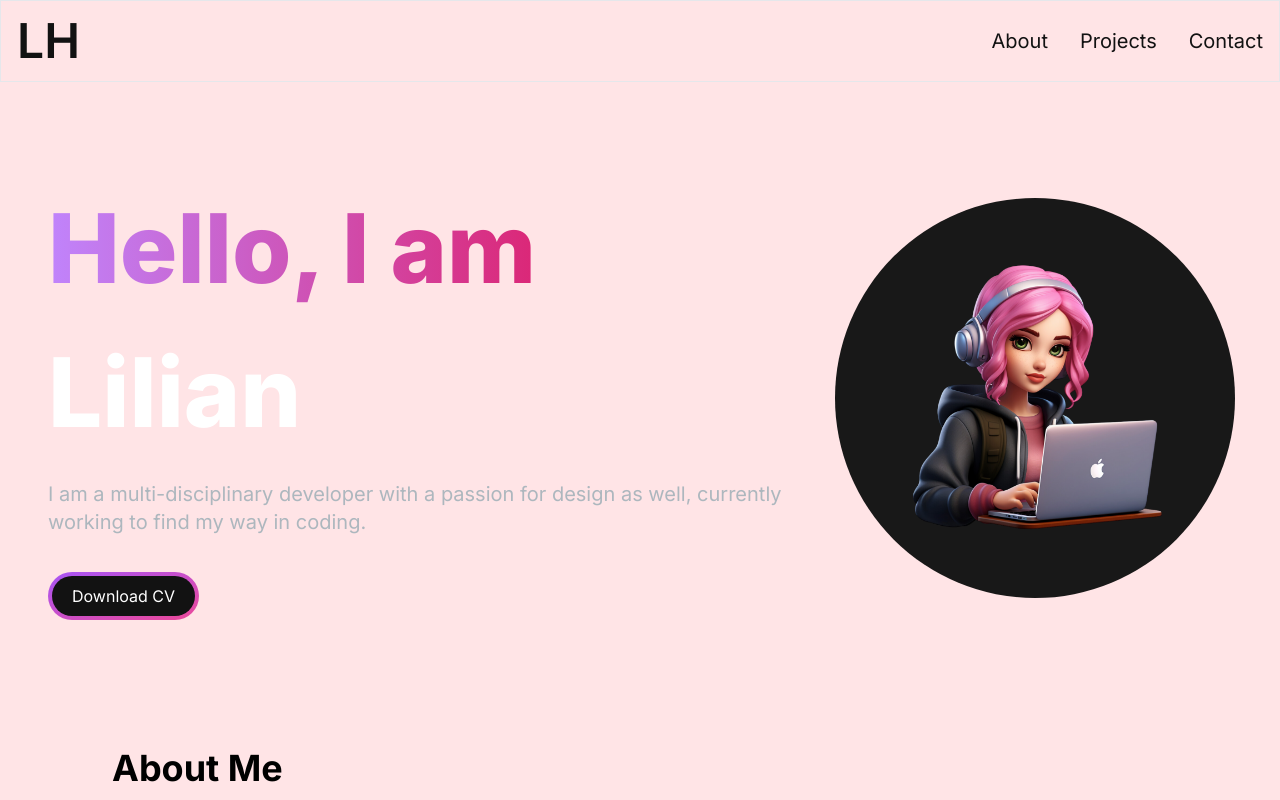
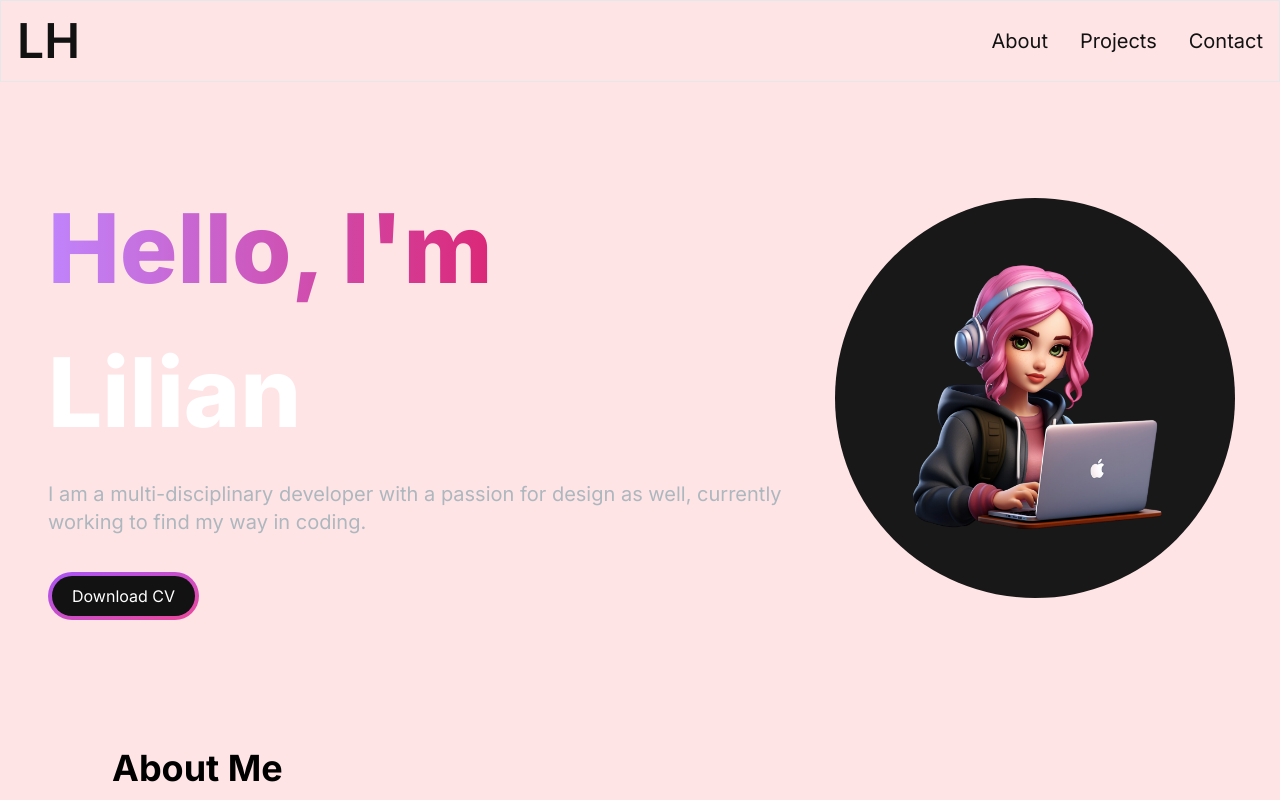
Before and after one commit to lilian-su/my-first-portfolio, a Next.js app: page / in a window 1280 px wide. Shown: the top 800 px of the page. Built offline with nearby package versions, Linux system fonts and the light colour scheme.

Commit message:
Update HeroSection.jsx

```diff
--- a/src/app/components/HeroSection.jsx
+++ b/src/app/components/HeroSection.jsx
@@ -17,15 +17,13 @@ const HeroSection = () => {
         >
           <h1 className="text-white mb-4 text-4xl sm:text-5xl lg:text-8xl lg:leading-normal font-extrabold">
             <span className="text-transparent bg-clip-text bg-gradient-to-r from-primary-400 to-secondary-600">
-              Hello, I am{" "}
+              Hello, I&apos;m{" "}
             </span>
-            <br></br>
+            <br />
             <TypeAnimation
               sequence={[
                 "Lilian",
                 1000,
-
-
               ]}
               wrapper="span"
               speed={50}
@@ -36,7 +34,6 @@ const HeroSection = () => {
             I am a multi-disciplinary developer with a passion for design as well, currently working to find my way in coding.
           </p>
           <div>
-
             <Link
               href="https://drive.google.com/file/d/1hqRjQjF0cNcc3JdqVc5LRvXjXkSUmYaN/view?usp=sharing"
               className="px-1 inline-block py-1 w-full sm:w-fit rounded-full bg-gradient-to-br from-primary-500 to-secondary-500 hover:bg-slate-800 text-white mt-3"
```
